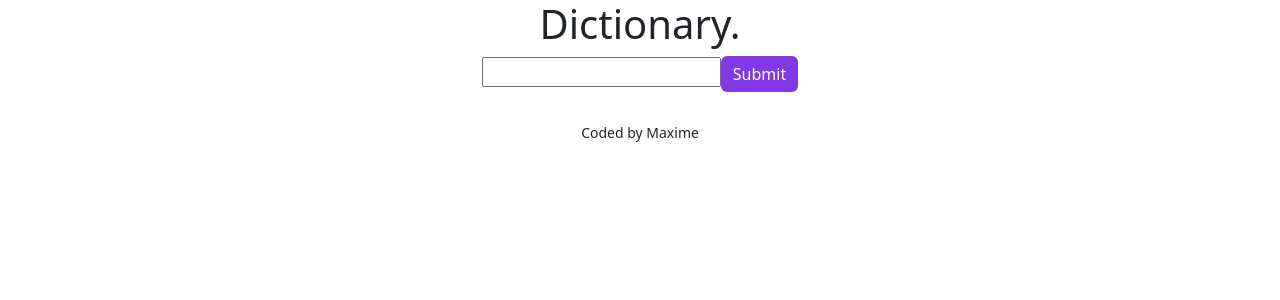
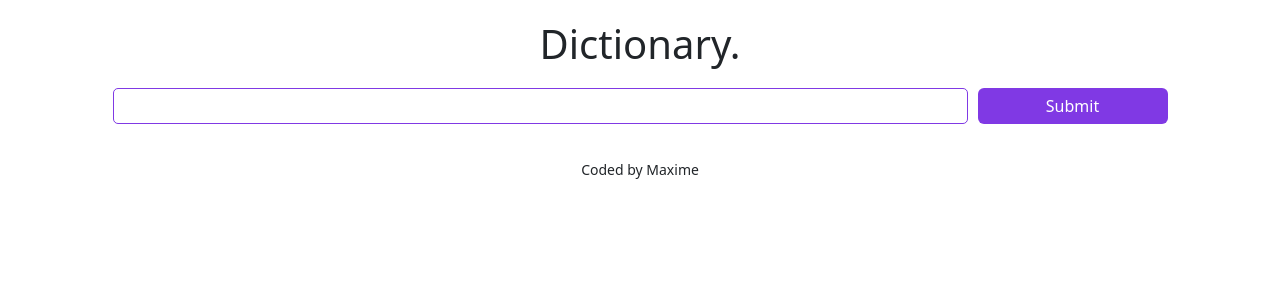
Before and after one commit to hallomaxime/dictionary-project, a React (Create React App) app: page / in a window 1280 px wide. Shown: the top 300 px of the page. Built offline with nearby package versions, Linux system fonts and the light colour scheme.

Commit message:
imported axios edited css

```diff
--- a/package.json
+++ b/package.json
@@ -6,6 +6,7 @@
     "@testing-library/jest-dom": "^5.17.0",
     "@testing-library/react": "^13.4.0",
     "@testing-library/user-event": "^13.5.0",
+    "axios": "^1.7.4",
     "react": "^18.3.1",
     "react-dom": "^18.3.1",
     "react-scripts": "5.0.1",
--- a/src/App.css
+++ b/src/App.css
@@ -1,3 +1,7 @@
+header {
+  margin: 20px 0;
+}
+
 footer {
   font-size: 14px;
   margin: 30px 0;
--- a/src/Dictionary.css
+++ b/src/Dictionary.css
@@ -0,0 +1,9 @@
+input {
+  margin: 5px;
+}
+
+.search {
+  padding: 5px;
+  border: 1px solid #8039e4;
+  border-radius: 5px;
+}
--- a/src/Dictionary.js
+++ b/src/Dictionary.js
@@ -1,12 +1,22 @@
 import React, { useState } from "react";
+import axios from "axios";
 import "./Dictionary.css";
 
 export default function Dictionary() {
   let [keyword, setKeyword] = useState("");
 
+  function handleResponse(response) {
+    console.log(response.data.meanings[0]);
+  }
+
   function search(event) {
     event.preventDefault();
     alert(`Searching for ${keyword}`);
+
+    let apiKey = `dbaa90bd0tdaf4424ef37230ff2fcfo8`;
+    let apiUrl = `https://api.shecodes.io/dictionary/v1/define?word=${keyword}&key=${apiKey}`;
+
+    axios.get(apiUrl).then(handleResponse);
   }
 
   function handleKeywordChange(event) {
@@ -15,9 +25,13 @@ export default function Dictionary() {
 
   return (
     <div className="Dictionary">
-      <form onSubmit={search} className="text-center">
-        <input type="search" onChange={handleKeywordChange} />
-        <input type="submit" className="btn btn-primary"></input>
+      <form onSubmit={search} className="row justify-content-center">
+        <input
+          type="search"
+          onChange={handleKeywordChange}
+          className="col-9 search"
+        />
+        <input type="submit" className="btn btn-primary col-2"></input>
       </form>
     </div>
   );
```
Also changed, not shown: 1 other file (tests, documents, lock files or other folders).
